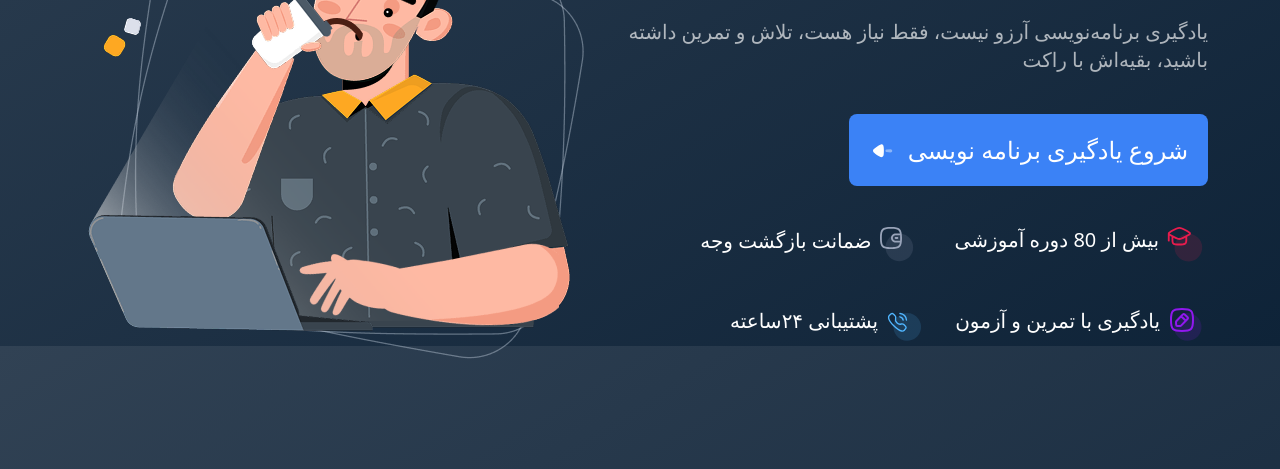
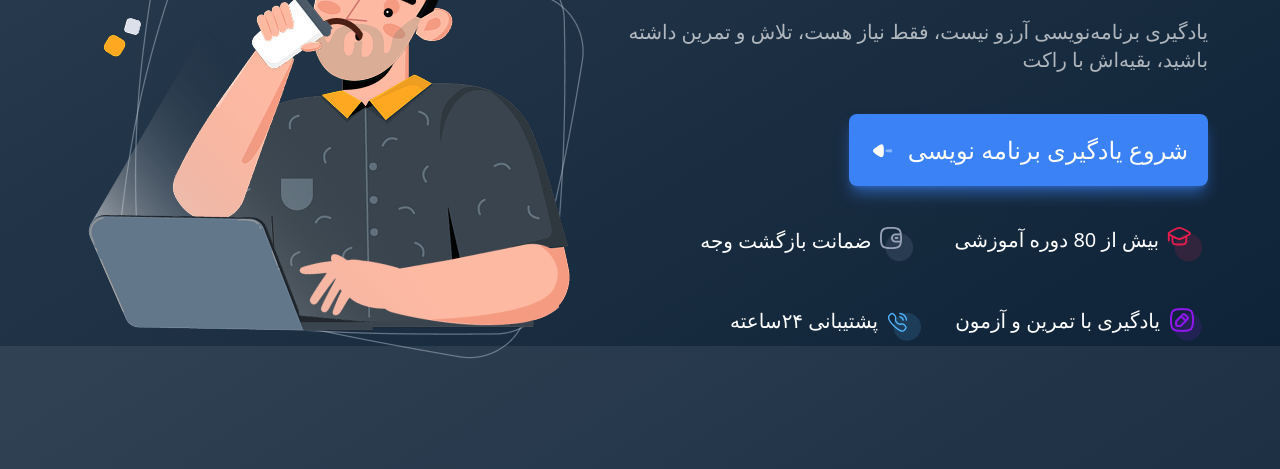
Before and after one commit to abolfazl-ghotilo/Roocket-landing, a website: page public/index.html in a window 1280 px wide. Shown: the part 454-923 px from the top of the page. Drawn offline with Linux system fonts and the light colour scheme.

Commit message:
fit: add shadow to button

```diff
--- a/public/index.html
+++ b/public/index.html
@@ -74,7 +74,7 @@
             <div class="flex flex-col items-end gap-10 text-end py-8">
                 <h1 class="text-white text-5xl font-bold  leading-16">داستان برنامه‌نویس<br>!شدنت از اینجا شروع میشه</h1>
                 <p class="text-white/65 text-xl">یادگیری برنامه‌نویسی آرزو نیست، فقط نیاز هست، تلاش و تمرین داشته باشید، بقیه‌اش با راکت </p>
-                <button class="flex items-center gap-3 py-5 px-5 rounded-lg bg-blueB text-white text-2xl" type="button"><svg width="27" height="27" viewBox="0 0 27 27" fill="none" xmlns="http://www.w3.org/2000/svg">
+                <button class="flex items-center gap-3 shadow-lg shadow-blueB/55 py-5 px-5 rounded-lg bg-blueB text-white text-2xl" type="button"><svg width="27" height="27" viewBox="0 0 27 27" fill="none" xmlns="http://www.w3.org/2000/svg">
                     <path opacity="0.4" d="M17.6954 12.4962L21.6468 12.1467C22.5335 12.1467 23.2525 12.8727 23.2525 13.7681C23.2525 14.6635 22.5335 15.3895 21.6468 15.3895L17.6954 15.04C16.9997 15.04 16.4357 14.4705 16.4357 13.7681C16.4357 13.0645 16.9997 12.4962 17.6954 12.4962Z" fill="white"/>
                     <path d="M4.42637 12.5604C4.48813 12.4981 4.71885 12.2345 4.93559 12.0157C6.19989 10.6449 9.50107 8.40347 11.228 7.71751C11.4902 7.60808 12.1532 7.37512 12.5086 7.35864C12.8477 7.35864 13.1716 7.43748 13.4804 7.59279C13.8661 7.81046 14.1738 8.15403 14.3439 8.55878C14.4522 8.83882 14.6224 9.68009 14.6224 9.69539C14.7913 10.6143 14.8834 12.1086 14.8834 13.7606C14.8834 15.3325 14.7913 16.7656 14.6527 17.6999C14.6375 17.7163 14.4674 18.76 14.2821 19.1177C13.943 19.7719 13.28 20.1766 12.5704 20.1766H12.5086C12.046 20.1613 11.0742 19.7554 11.0742 19.7413C9.43931 19.0553 6.21621 16.9221 4.92044 15.5043C4.92044 15.5043 4.55455 15.1396 4.39608 14.9125C4.14904 14.5854 4.02552 14.1806 4.02552 13.7759C4.02552 13.3241 4.16419 12.904 4.42637 12.5604Z" fill="white"/>
                     </svg>
```
Also changed, not shown: dist/output.css.
